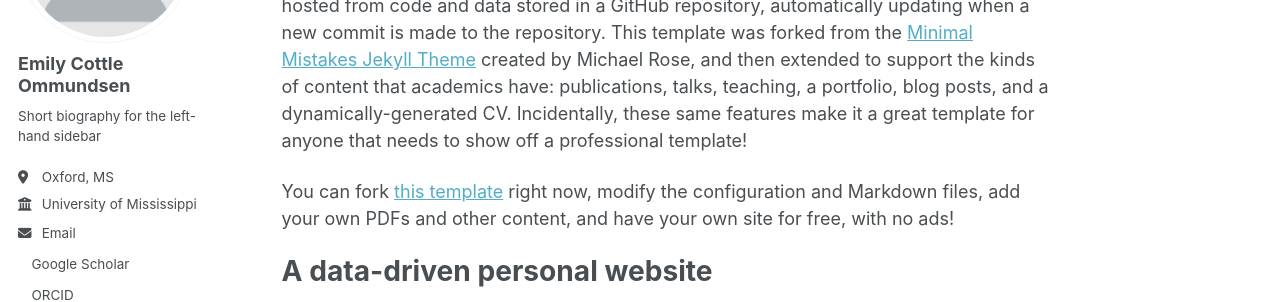
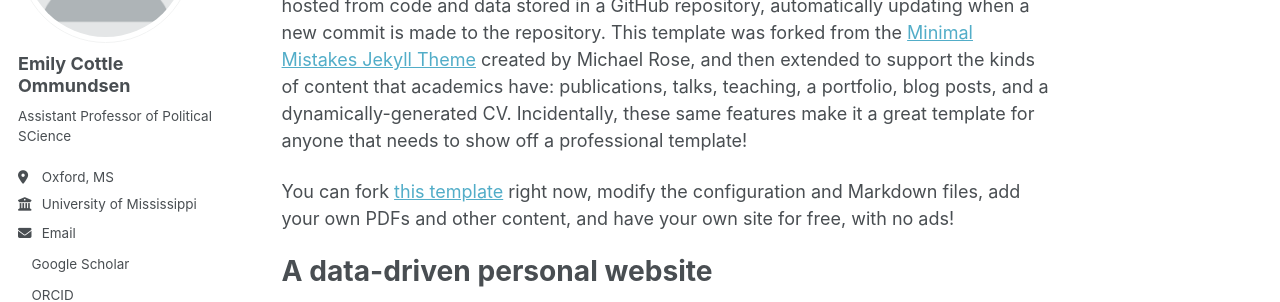
Before and after one commit to ecommundsen/ecommundsen, a Jekyll site: the page built from _pages/about.md, in a window 1280 px wide. Shown: the part 233-535 px from the top of the page. Built offline with Jekyll 4.4.1, drawn with Linux system fonts in a browser that asks for light colours; a style sheet for code colours, icons or effects is not loaded.

Commit message:
Modify site URL and biography in _config.yml
Updated the URL and biography in the configuration file.

```diff
--- a/_config.yml
+++ b/_config.yml
@@ -13,7 +13,7 @@ title                    : "Emily Cottle Ommundsen"
 title_separator          : "-"
 name                     : &name "Emily Cottle Ommundsen"
 description              : # &description "Your Name's academic portfolio"   # Update this with a general description of your site, this is the default if not overridden by a page
-url                      : https://academicpages.github.io # The base hostname & protocol for your site e.g. "https://[your GitHub username].github.io",
+url                      : https://ecommundsen.github.io # The base hostname & protocol for your site e.g. "https://[your GitHub username].github.io",
                                                            # or if you already have some other page hosted on Github then use "https://[your GitHub username].github.io/[Your Repo Name]"
 baseurl                  : "" # the subpath of your site, e.g. "/blog"
 repository               : "academicpages/academicpages.github.io"
@@ -26,7 +26,7 @@ author:
   avatar           : "profile.png"
   name             : "Emily Cottle Ommundsen"
   pronouns         : # example: "she/her"
-  bio              : "Short biography for the left-hand sidebar"
+  bio              : "Assistant Professor of Political SCience"
   location         : "Oxford, MS"
   employer         : "University of Mississippi"
   uri              : # URL
```
